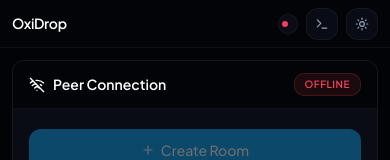
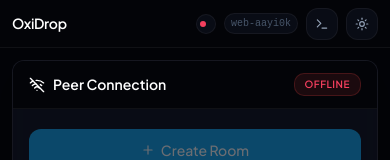
Before and after one commit to arshadzamax/OxiDrop, a React (Vite) app in the folder frontend/: page / in a window 390 px wide. Both pictures are taken after a click on the button "Launch Portal". Shown: the top 160 px of the page. Built offline with nearby package versions, Linux system fonts and the light colour scheme; no server answers.

Commit message:
style(mobile): show client ID node-id in mobile header viewports

```diff
--- a/frontend/src/index.css
+++ b/frontend/src/index.css
@@ -1085,7 +1085,9 @@
   }
 
   .node-id {
-    display: none;
+    display: block;
+    font-size: 10px;
+    padding: 2px 6px;
   }
 
   .telemetry-top {
```
